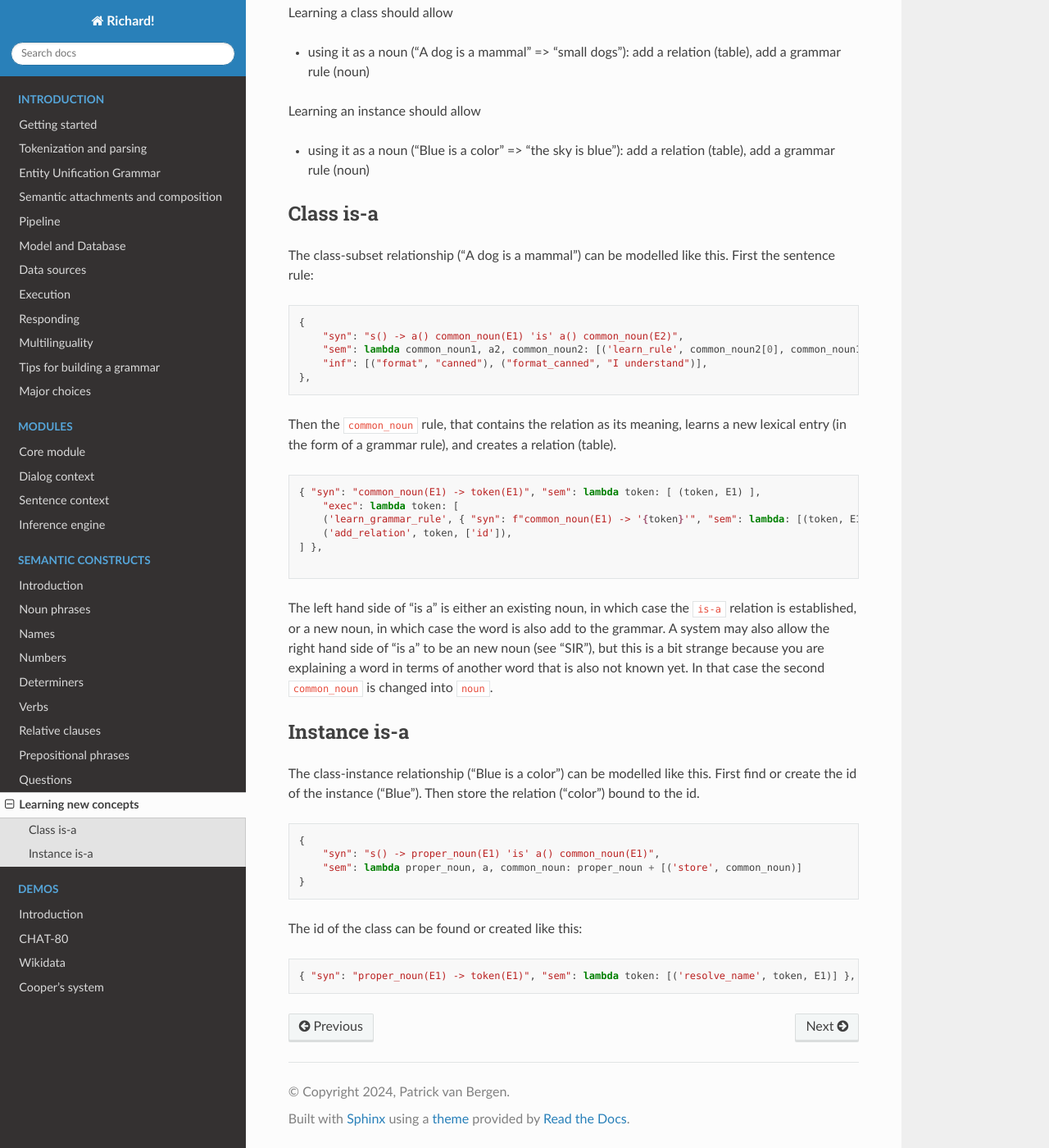
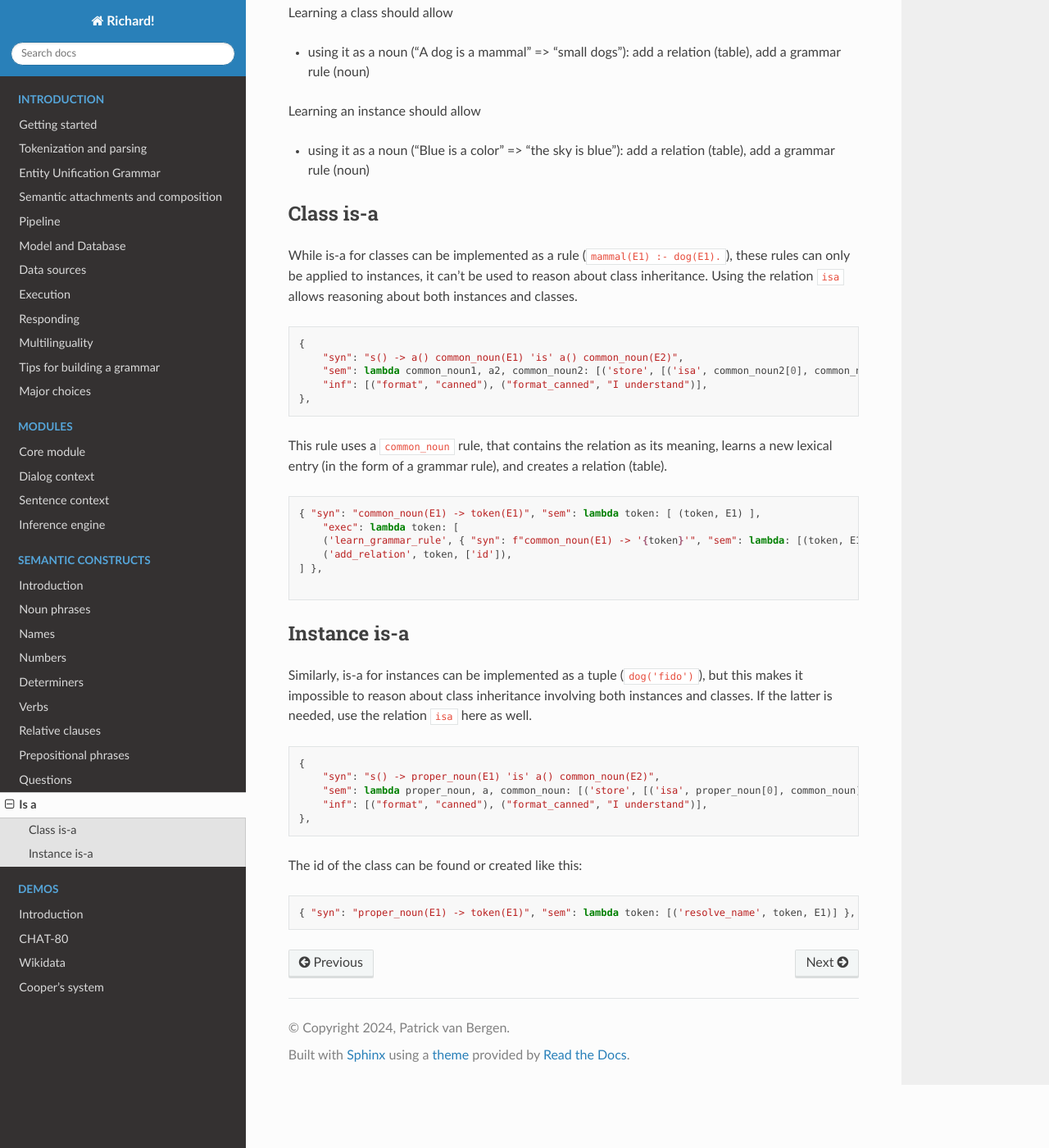
Before and after one commit to garfix/richard-readthedocs, a Sphinx documentation site: the page built from docs/source/language/is-a.md, in a window 1280 px wide and 1400 px high, scrolled down 868 px. Shown: the whole window at 82% size. Built offline with Sphinx 7.4.7 and the Read the Docs theme 3.1.0, drawn with Linux system fonts in a browser that asks for light colours; some of the changed text lies outside the part shown.

Commit message:
isa, canned

```diff
--- a/docs/source/index.rst
+++ b/docs/source/index.rst
@@ -39,7 +39,7 @@ This Python software library allows you to turn human language sentences into Py
    language/relative-clauses.md
    language/prepositional-phrases.md
    language/questions.md
-   language/learning-concepts.md
+   language/is-a.md
 
 .. toctree::
    :caption: Demos
--- a/docs/source/language/learning-concepts.md
+++ b/docs/source/language/is-a.md
@@ -1,8 +1,8 @@
-# Learning new concepts
+# Is a
 
 With language you can define new concepts using the construct "is a".
 
-It may be a class, like this, where "dog" and "Brumby" are new:
+It may be a class, like this, where "dog" and "Brumby" are introduced:
 
     A dog is a mammal
     A Brumby is a horse
@@ -35,17 +35,17 @@ Learning an instance should allow
 
 ## Class is-a
 
-The class-subset relationship ("A dog is a mammal") can be modelled like this. First the sentence rule:
+While is-a for classes can be implemented as a rule (`mammal(E1) :- dog(E1).`), these rules can only be applied to instances, it can't be used to reason about class inheritance. Using the relation `isa` allows reasoning about both instances and classes.
 
 ~~~python
 {
     "syn": "s() -> a() common_noun(E1) 'is' a() common_noun(E2)",
-    "sem": lambda common_noun1, a2, common_noun2: [('learn_rule', common_noun2[0], common_noun1)],
+    "sem": lambda common_noun1, a2, common_noun2: [('store', [('isa', common_noun2[0], common_noun1)])],
     "inf": [("format", "canned"), ("format_canned", "I understand")],
 },
 ~~~
 
-Then the `common_noun` rule, that contains the relation as its meaning, learns a new lexical entry (in the form of a grammar rule), and creates a relation (table).
+This rule uses a `common_noun` rule, that contains the relation as its meaning, learns a new lexical entry (in the form of a grammar rule), and creates a relation (table).
 
 ~~~python
 { "syn": "common_noun(E1) -> token(E1)", "sem": lambda token: [ (token, E1) ],
@@ -56,17 +56,16 @@ Then the `common_noun` rule, that contains the relation as its meaning, learns a
 
 ~~~
 
-The left hand side of "is a" is either an existing noun, in which case the `is-a` relation is established, or a new noun, in which case the word is also add to the grammar. A system may also allow the right hand side of "is a" to be an new noun (see "SIR"), but this is a bit strange because you are explaining a word in terms of another word that is also not known yet. In that case the second `common_noun` is changed into `noun`.
-
 ## Instance is-a
 
-The class-instance relationship ("Blue is a color") can be modelled like this. First find or create the id of the instance ("Blue"). Then store the relation ("color") bound to the id.
+Similarly, is-a for instances can be implemented as a tuple (`dog('fido')`), but this makes it impossible to reason about class inheritance involving both instances and classes. If the latter is needed, use the relation `isa` here as well.
 
 ~~~python
 {
-    "syn": "s() -> proper_noun(E1) 'is' a() common_noun(E1)",
-    "sem": lambda proper_noun, a, common_noun: proper_noun + [('store', common_noun)]
-}
+    "syn": "s() -> proper_noun(E1) 'is' a() common_noun(E2)",
+    "sem": lambda proper_noun, a, common_noun: [('store', [('isa', proper_noun[0], common_noun)])],
+    "inf": [("format", "canned"), ("format_canned", "I understand")],
+},
 ~~~
 
 The id of the class can be found or created like this:
```
Also changed, not shown: docs/source/introduction/responding.md (+12 -0 lines).
